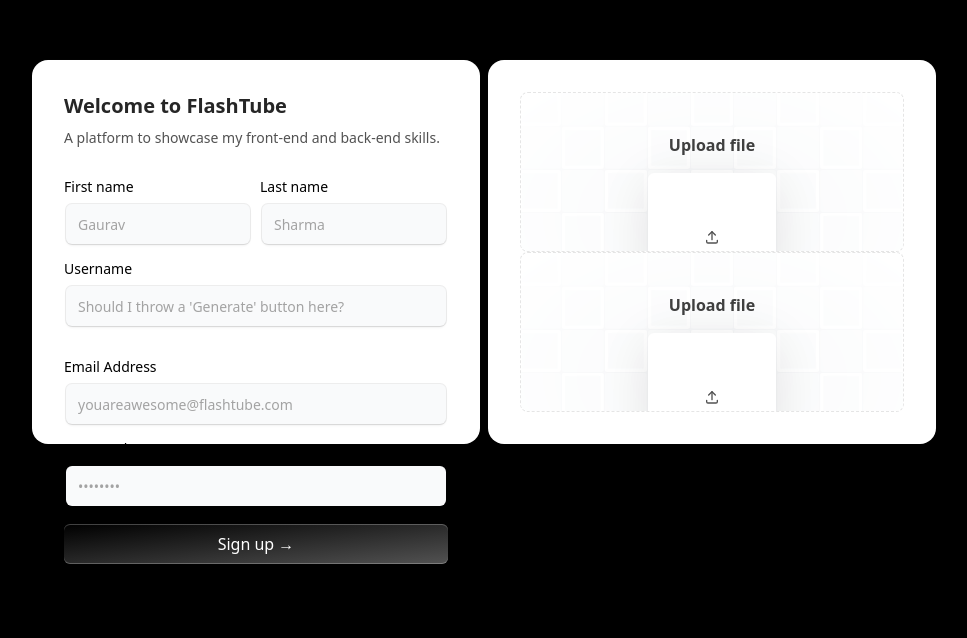
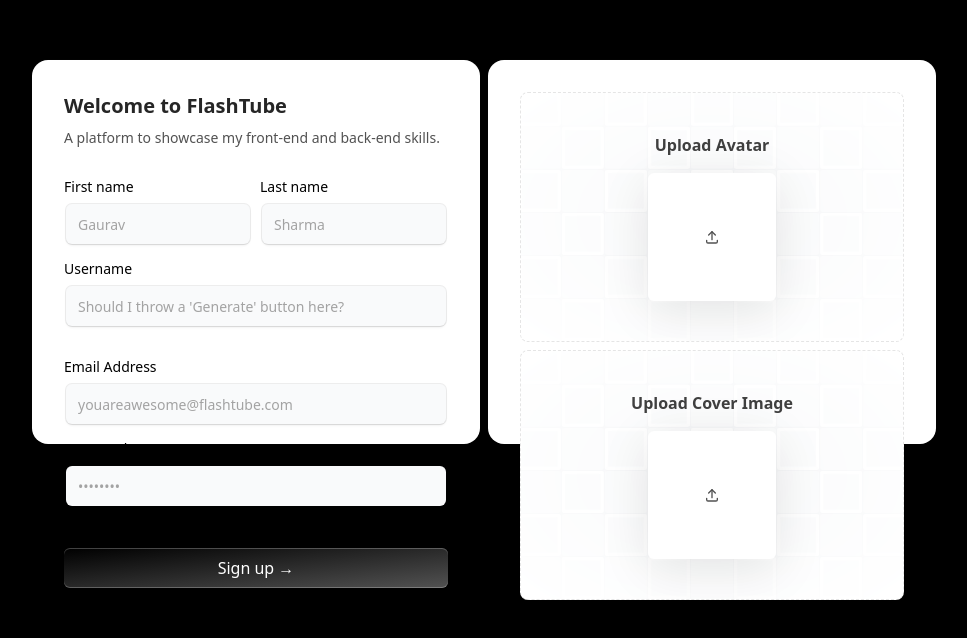
Before and after one commit to GauravFrontend/flashtubev2, a Next.js app: page / in a window 1280 px wide. Shown: the part 148-786 px from the top of the page, without its empty margins (156-1123 px from the left). Built offline with nearby package versions, Linux system fonts and the light colour scheme.

Commit message:
chore: UI fix

```diff
--- a/src/components/FileUploadAvatar.tsx
+++ /dev/null
@@ -1,18 +0,0 @@
-"use client";
-import React, { useState } from "react";
-import FileUploadIndex from "./ui/file-upload";
-
-export function FileUploadAvatar() {
-  // eslint-disable-next-line @typescript-eslint/no-unused-vars
-  const [files, setFiles] = useState<File[]>([]);
-  const handleFileUpload = (files: File[]) => {
-    setFiles(files);
-    console.log(files);
-  };
-
-  return (
-    <div className="w-full max-w-4xl mx-auto h-full overflow-hidden border border-dashed bg-white dark:bg-black border-neutral-200 dark:border-neutral-800 rounded-lg">
-      <FileUploadIndex onChange={handleFileUpload} />
-    </div>
-  );
-}
--- a/src/components/FileUploadCoverImage.tsx
+++ /dev/null
@@ -1,18 +0,0 @@
-"use client";
-import React, { useState } from "react";
-import FileUploadIndex from "./ui/file-upload";
-
-export function FileUploadCoverImage() {
-  // eslint-disable-next-line @typescript-eslint/no-unused-vars
-  const [files, setFiles] = useState<File[]>([]);
-  const handleFileUpload = (files: File[]) => {
-    setFiles(files);
-    console.log(files);
-  };
-
-  return (
-    <div className="w-full max-w-4xl mx-auto h-full overflow-hidden border border-dashed bg-white dark:bg-black border-neutral-200 dark:border-neutral-800 rounded-lg">
-      <FileUploadIndex onChange={handleFileUpload} />
-    </div>
-  );
-}
--- a/src/components/SignupForm.tsx
+++ b/src/components/SignupForm.tsx
@@ -1,15 +1,36 @@
 "use client";
-import React from "react";
+import React, { useState } from "react";
 import { Label } from "./ui/label";
 import { Input } from "./ui/input";
 import { cn } from "@/lib/utils";
-import { FileUploadAvatar } from "./FileUploadAvatar";
-import { FileUploadCoverImage } from "./FileUploadCoverImage";
+import FileUpload from "./ui/file-upload";
 
 export function SignupForm() {
-  const handleSubmit = (e: React.FormEvent<HTMLFormElement>) => {
+  const [avatarFiles, setAvatarFiles] = useState<File[]>([]);
+  const [coverImageFiles, setCoverImageFiles] = useState<File[]>([]);
+  const [loading, setLoading] = useState(false);
+
+  const handleAvatarUpload = (files: File[]) => {
+    setAvatarFiles(files);
+  };
+
+  const handleCoverUpload = (files: File[]) => {
+    setCoverImageFiles(files);
+  };
+
+  const handleSubmit = async (e: React.FormEvent<HTMLFormElement>) => {
     e.preventDefault();
-    console.log("Form submitted");
+    setLoading(true);
+    await new Promise((resolve) => setTimeout(resolve, 2000));
+    console.log("Form submitted", { avatarFiles, coverImageFiles });
+    setLoading(false);
+    // Handle your API call here
+    const formData = new FormData();
+    avatarFiles.forEach((file) => formData.append("avatar", file));
+    coverImageFiles.forEach((file) => formData.append("coverImage", file));
+
+    // Make your API call with formData
+    // await apiCall(formData);
   };
   return (
     <>
@@ -55,20 +76,56 @@
             </LabelInputContainer>
 
             <button
-              className="bg-gradient-to-br relative group/btn from-black dark:from-zinc-900 dark:to-zinc-900 to-neutral-600 block dark:bg-zinc-800 w-full text-white rounded-md h-10 font-medium shadow-[0px_1px_0px_0px_#ffffff40_inset,0px_-1px_0px_0px_#ffffff40_inset] dark:shadow-[0px_1px_0px_0px_var(--zinc-800)_inset,0px_-1px_0px_0px_var(--zinc-800)_inset]"
+              className="bg-gradient-to-br mt-10 relative group/btn from-black dark:from-zinc-900 dark:to-zinc-900 to-neutral-600 block dark:bg-zinc-800 w-full text-white rounded-md h-10 font-medium shadow-[0px_1px_0px_0px_#ffffff40_inset,0px_-1px_0px_0px_#ffffff40_inset] dark:shadow-[0px_1px_0px_0px_var(--zinc-800)_inset,0px_-1px_0px_0px_var(--zinc-800)_inset]"
               type="submit"
+              disabled={loading}
             >
-              Sign up &rarr;
-              <BottomGradient />
+              {loading ? (
+                <div className="flex items-center justify-center">
+                  <svg
+                    className="animate-spin h-5 w-5 mr-3 text-white"
+                    xmlns="http://www.w3.org/2000/svg"
+                    fill="none"
+                    viewBox="0 0 24 24"
+                  >
+                    <circle
+                      className="opacity-25"
+                      cx="12"
+                      cy="12"
+                      r="10"
+                      stroke="currentColor"
+                      strokeWidth="4"
+                    />
+                    <path
+                      className="opacity-75"
+                      fill="currentColor"
+                      d="M4 12a8 8 0 018-8v8H4z"
+                    />
+                  </svg>
+                </div>
+              ) : (
+                <>
+                  Sign up &rarr;
+                  <BottomGradient />
+                </>
+              )}
             </button>
           </form>
         </div>
-        <div className="max-w-md w-full  rounded-none md:rounded-2xl p-4 md:p-8 shadow-input bg-white dark:bg-black">
-          <div className="h-1/2">
-            <FileUploadAvatar />
+        <div className="max-w-md w-full flex flex-col gap-2 rounded-none md:rounded-2xl p-4 md:p-8 shadow-input bg-white dark:bg-black">
+          <div className="w-full max-w-4xl border border-dashed bg-white dark:bg-black border-neutral-200 dark:border-neutral-800 rounded-lg">
+            <FileUpload
+              title="Upload Avatar"
+              files={avatarFiles}
+              onChange={handleAvatarUpload}
+            />
           </div>
-          <div className="h-1/2">
-            <FileUploadCoverImage />
+          <div className="w-full max-w-4xl border border-dashed bg-white dark:bg-black border-neutral-200 dark:border-neutral-800 rounded-lg">
+            <FileUpload
+              title="Upload Cover Image"
+              files={coverImageFiles}
+              onChange={handleCoverUpload}
+            />
           </div>
         </div>
       </div>
--- a/src/components/ui/file-upload.tsx
+++ b/src/components/ui/file-upload.tsx
@@ -1,5 +1,5 @@
 import { cn } from "@/lib/utils";
-import React, { useRef, useState } from "react";
+import React, { useRef } from "react";
 import { motion } from "framer-motion";
 import { IconUpload } from "@tabler/icons-react";
 import { useDropzone } from "react-dropzone";
@@ -16,25 +16,18 @@
   },
 };
 
-const secondaryVariant = {
-  initial: {
-    opacity: 0,
-  },
-  animate: {
-    opacity: 1,
-  },
-};
-
-const FileUploadIndex = ({
+const FileUpload = ({
   onChange,
+  title = "Upload file",
+  files = [],
 }: {
   onChange?: (files: File[]) => void;
+  title?: string;
+  files?: File[];
 }) => {
-  const [files, setFiles] = useState<File[]>([]);
   const fileInputRef = useRef<HTMLInputElement>(null);
 
   const handleFileChange = (newFiles: File[]) => {
-    setFiles((prevFiles) => [...prevFiles, ...newFiles]);
     // eslint-disable-next-line @typescript-eslint/no-unused-expressions
     onChange && onChange(newFiles);
   };
@@ -46,7 +39,7 @@
   const { getRootProps, isDragActive } = useDropzone({
     multiple: false,
     noClick: true,
-    onDrop: handleFileChange,
+    onDrop: (acceptedFiles) => handleFileChange(acceptedFiles),
     onDropRejected: (error) => {
       console.log(error);
     },
@@ -71,15 +64,14 @@
         </div>
         <div className="flex flex-col items-center justify-center">
           <p className="relative z-20 font-sans font-bold text-neutral-700 dark:text-neutral-300 text-base">
-            Upload file
+            {title}
           </p>
 
           <div className="relative w-full max-w-xl mx-auto">
-            {files.length > 0 &&
+            {files.length > 0 ? (
               files.map((file, idx) => (
                 <motion.div
                   key={"file" + idx}
-                  layoutId={idx === 0 ? "file-upload" : "file-upload-" + idx}
                   className={cn(
                     "relative overflow-hidden z-40 bg-white dark:bg-neutral-900 flex flex-col items-start justify-start md:h-24 p-4 mt-4 w-full mx-auto rounded-md",
                     "shadow-sm"
@@ -109,7 +101,7 @@
                       initial={{ opacity: 0 }}
                       animate={{ opacity: 1 }}
                       layout
-                      className="px-1 py-0.5 rounded-md bg-gray-100 dark:bg-neutral-800 "
+                      className="px-1 py-0.5 rounded-md bg-gray-100 dark:bg-neutral-800"
                     >
                       {file.type}
                     </motion.p>
@@ -124,8 +116,8 @@
                     </motion.p>
                   </div>
                 </motion.div>
-              ))}
-            {!files.length && (
+              ))
+            ) : (
               <motion.div
                 layoutId="file-upload"
                 variants={mainVariant}
@@ -152,13 +144,6 @@
                   <IconUpload className="h-4 w-4 text-neutral-600 dark:text-neutral-300" />
                 )}
               </motion.div>
-            )}
-
-            {!files.length && (
-              <motion.div
-                variants={secondaryVariant}
-                className="absolute opacity-0 border border-dashed border-sky-400 inset-0 z-30 bg-transparent flex items-center justify-center h-32 mt-4 w-full max-w-[8rem] mx-auto rounded-md"
-              ></motion.div>
             )}
           </div>
         </div>
@@ -191,4 +176,4 @@
   );
 }
 
-export default FileUploadIndex;
+export default FileUpload;
```
